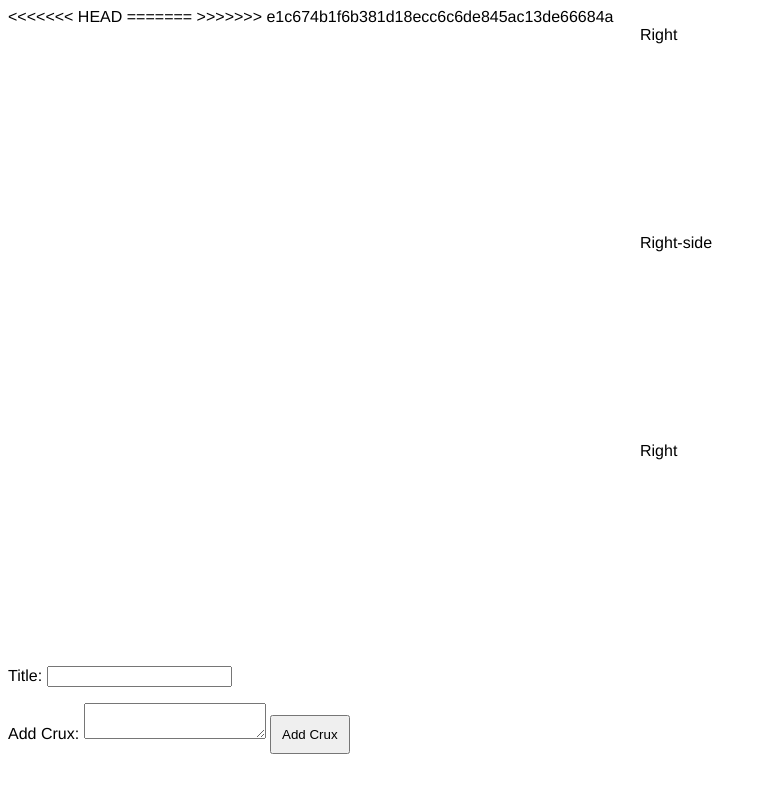
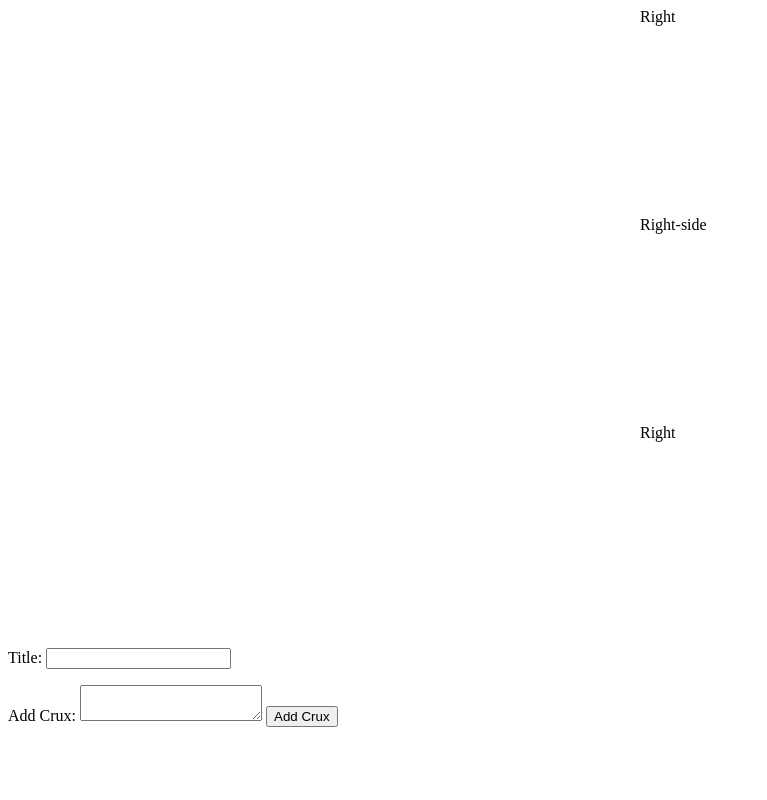
Before and after one commit to Vanzcoder/finalproject, a Python web app: template templates/discussion.html in a window 1280 px wide. Shown: the whole page, without its empty margins (0-767 px from the left). Run offline with Jinja, Linux system fonts and the light colour scheme; the template is opened without the code that fills it, so the values that code supplies are empty.

Commit message:
resolved conflict

```diff
--- a/templates/discussion.html
+++ b/templates/discussion.html
@@ -3,11 +3,7 @@
 
   <head>
     <meta charset="utf-8">
-<<<<<<< HEAD
         <link type="text/css" rel="stylesheet" href="/stylesheets/stylesDiscussion.css"/>
-=======
-    <link type="text/css" rel="stylesheet" href="/stylesheets/styleshome.css" />
->>>>>>> e1c674b1f6b381d18ecc6c6de845ac13de66684a
     <title>Discussion</title>
   </head>
 
```
